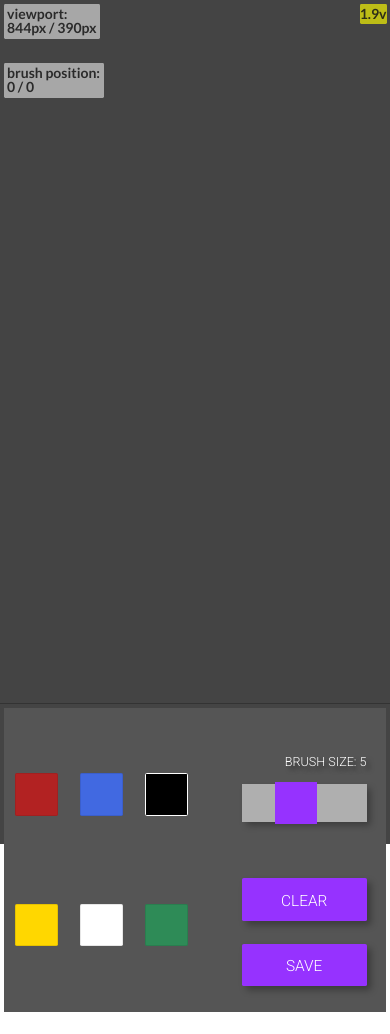
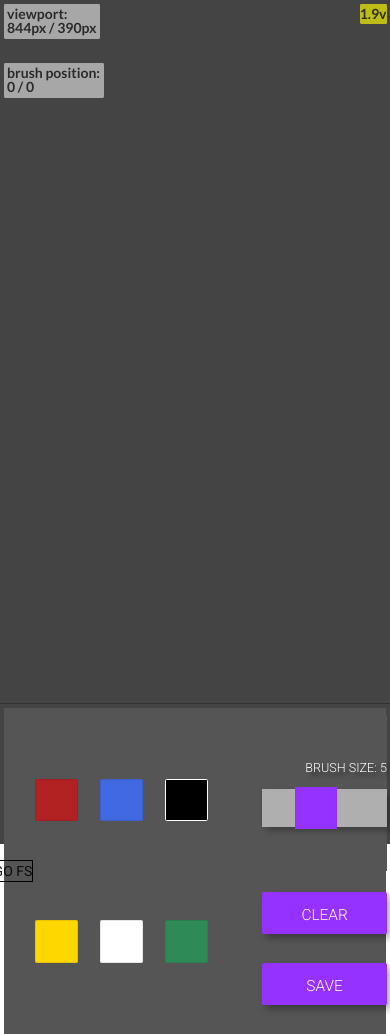
Before and after one commit to jabedek/drawing-app.github.io, a website: page index.html in a window 390 px wide. Before the commit the page ends 1012 px from the top, so only its background shows below. Drawn offline with nearby package versions, Linux system fonts and the light colour scheme.

Commit message:
mobile layout fixes more

```diff
--- a/index.html
+++ b/index.html
@@ -83,6 +83,12 @@
           </li>
         </ul>
 
+        <b
+          class="!display fullscreen"
+          id="fullscreen"
+          onclick="window.scrollTo(0,1);"
+          >GO FS</b
+        >
         <!-- BRUSH PALETTE -->
         <label class="brush-palette">
           <p>Brush size: <span id="brushSize">5</span></p>
--- a/scss/index.scss
+++ b/scss/index.scss
@@ -65,3 +65,7 @@ body,
   background: yellow;
   white-space: pre-wrap;
 }
+
+.fullscreen {
+  border: 1px solid black;
+}
```
Also changed, not shown: dist/css/index.css.
